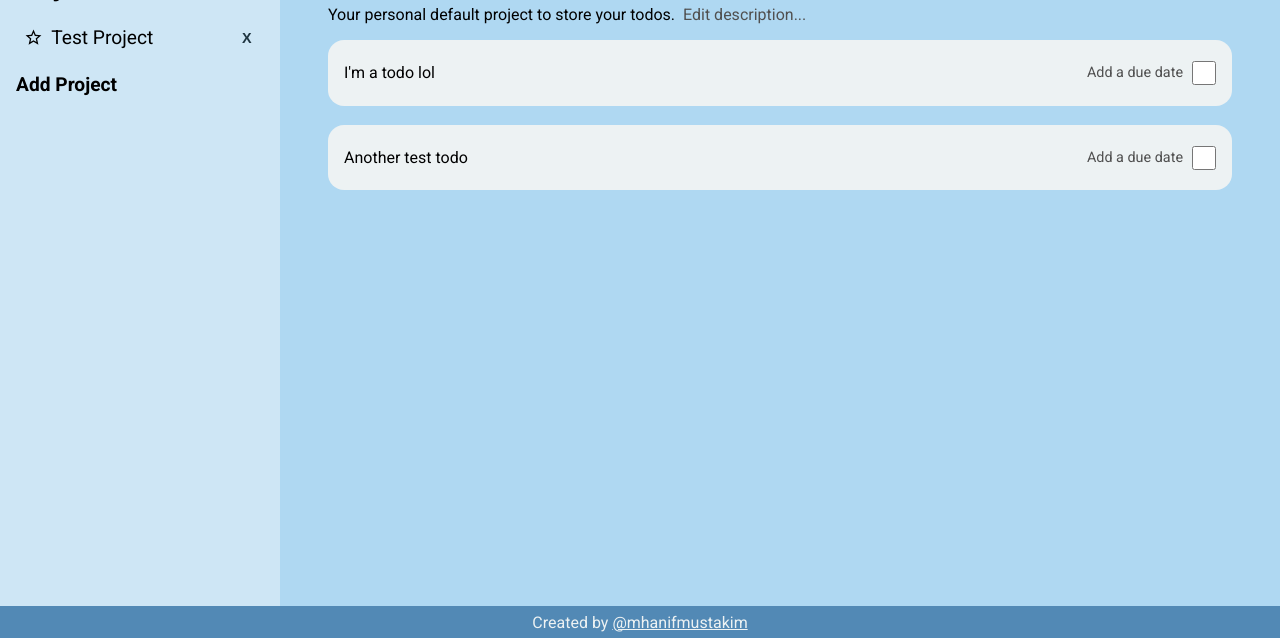
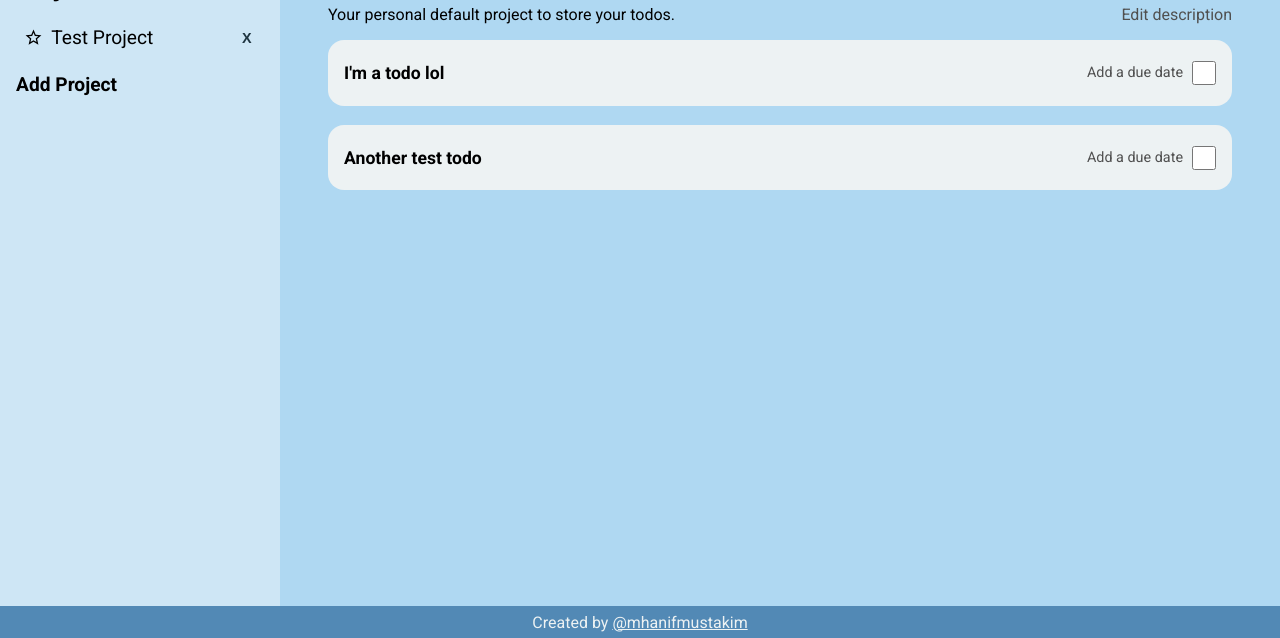
Before and after one commit to mhanifmustakim/todo-list-odin, a website built with webpack: page dist/index.html in a window 1280 px wide. Shown: the part 162-800 px from the top of the page. Built offline with nearby package versions, Linux system fonts and the light colour scheme; what pubsub.js would draw is missing.

Commit message:
Add base todo node in each projects page

```diff
--- a/src/MainView.js
+++ b/src/MainView.js
@@ -17,7 +17,13 @@
     const content = project.description ? project.description : "";
     const prompt = document.createElement("span");
     prompt.classList.add("prompt");
-    prompt.textContent = content ? "Edit description..." : "Add a project description...";
+    if (content) {
+        prompt.textContent = "Edit description"
+        prompt.classList.add("float-right");
+    } else {
+        prompt.textContent =  "Add a project description...";
+    }
+
     description.classList.add("project-description");
     description.appendChild(document.createTextNode(content));
     description.appendChild(prompt);
@@ -43,7 +49,7 @@
     cancelBtn.type = "button";
     cancelBtn.classList.add("cancel-description-btn");
 
-    description.addEventListener("click", displayDelete.bind(window, input, description));
+    prompt.addEventListener("click", displayDelete.bind(window, input, description));
     cancelBtn.addEventListener("click", displayDelete.bind(window, description, input));
     input.addEventListener("submit", MainControl.saveDescription);
 
--- a/src/PageView.js
+++ b/src/PageView.js
@@ -2,7 +2,6 @@
 import { createNav } from './NavView.js';
 import NavControl from './NavControl.js';
 import Memory from './Memory.js';
-import pubsub from 'pubsub.js';
 
 const PageView = (function () {
     const pageMain = document.querySelector("#page-main");
--- a/src/TodoView.js
+++ b/src/TodoView.js
@@ -1,18 +1,24 @@
 import TodoControl from "./TodoControl.js";
+import { displayDelete } from "./Utils.js";
 
-const createTodo = (todo) => {
-    const node = document.createElement("div");
-    node.classList.add("todo");
-
+const createTitle = (todo) => {
     const title = document.createElement("header");
     title.classList.add("todo-title");
     title.textContent = todo.title;
 
+    return title
+}
+
+const createDueDate = (todo) => {
     const dueDate = document.createElement("p");
     dueDate.classList.add("todo-dueDate");
     if (todo.dueDate) dueDate.textContent = todo.dueDate;
     else dueDate.textContent = "Add a due date";
 
+    return dueDate
+}
+
+const createCheckbox = (todo) => {
     const isDone = document.createElement("input");
     isDone.classList.add("todo-checkbox");
     isDone.type = "checkbox";
@@ -22,9 +28,47 @@
         TodoControl.toggleDone.bind(window, todo)
         )
 
+    return isDone
+}
+
+const createDescription = (todo) => {
+    const desc = document.createElement("div");
+    let prompt;
+
+    desc.classList.add("todo-desc");
+    desc.classList.add("display-none");
+    if (todo.description){
+        const todoDesc = document.createElement("p");
+        todoDesc.textContent = todo.description;
+        desc.appendChild(todoDesc);
+
+        prompt = document.createElement("span");
+        prompt.classList.add("float-right");
+        prompt.textContent = "Edit description ";
+    } else {
+        prompt = document.createElement("p");
+        prompt.textContent = "Add description";
+    };
+
+    prompt.classList.add("text-fade");
+    desc.appendChild(prompt);
+    return desc
+}
+
+const createTodo = (todo) => {
+    const node = document.createElement("div");
+    node.classList.add("todo");
+
+    const title = createTitle(todo);
+    const dueDate = createDueDate(todo);
+    const isDone = createCheckbox(todo);
+    const description = createDescription(todo);
+    title.addEventListener("click", () => description.classList.toggle("display-none"));
+
     node.appendChild(title);
     node.appendChild(dueDate);
     node.appendChild(isDone);
+    node.appendChild(description);
     return node
 }
 
--- a/src/index.js
+++ b/src/index.js
@@ -6,8 +6,10 @@
 import './style.css';
 
 const homeProject = Project("Home");
+const firstTodo = Todo("I'm a todo lol");
+firstTodo.setDescription("Hello, I'm a description");
 homeProject.setDescription("Your personal default project to store your todos.");
-homeProject.addTodo(Todo("I'm a todo lol"));
+homeProject.addTodo(firstTodo);
 homeProject.addTodo(Todo("Another test todo"));
 Memory.addToProjects(homeProject);
 Memory.addToBookmarked(homeProject.id);
--- a/src/style.css
+++ b/src/style.css
@@ -38,6 +38,14 @@
 
 .text-bold {
     font-weight: bold;
+}
+
+.text-fade {
+    color: var(--fade-color);
+}
+
+.float-right{
+    float: right;
 }
 
 #page-container {
@@ -215,6 +223,11 @@
     gap: 1ch;
 }
 
+.todo-title{
+    font-weight: bold;
+    font-size: 1.1em;
+}
+
 .todo-dueDate{
     color: var(--fade-color);
     font-size: 0.9em;
@@ -223,6 +236,11 @@
 .todo-checkbox{
     width: 1.5em;
     height: 1.5em;
+}
+
+.todo-desc{
+    grid-column: 1 / -1;
+    padding: 0 0.5rem;
 }
 
 #page-footer {
```
Also changed, not shown: dist/main.js.
